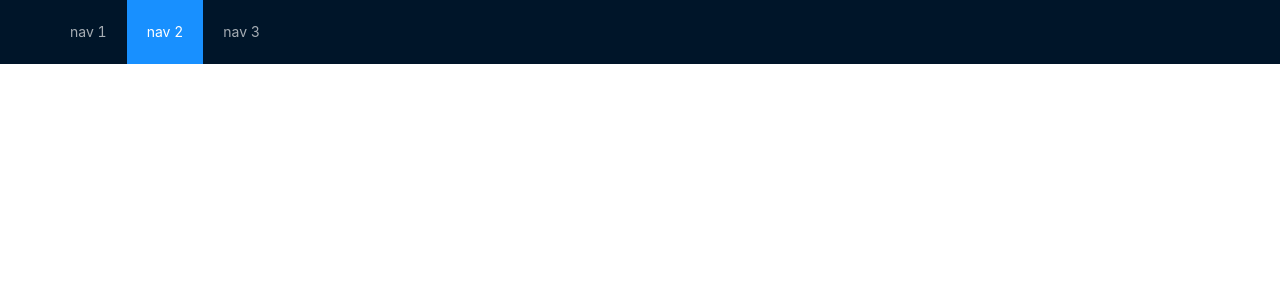
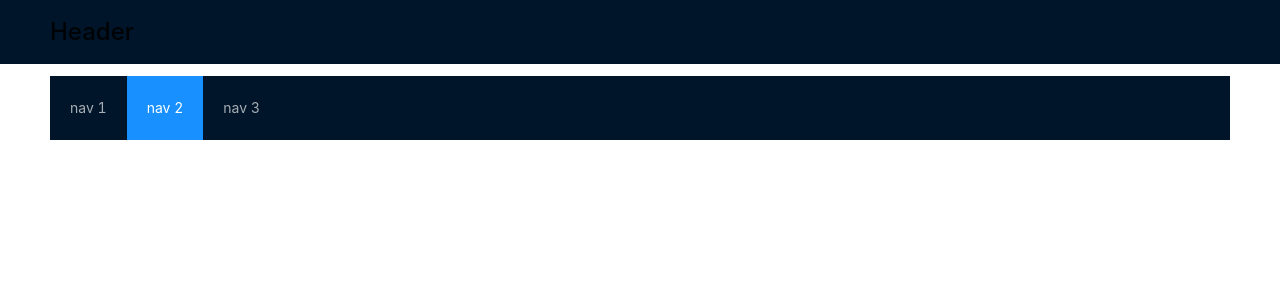
Before and after one commit to kevinadhiguna/react-antdesign-web, a React (Create React App) app: page / in a window 1280 px wide. Shown: the top 300 px of the page. Built offline with nearby package versions, Linux system fonts and the light colour scheme.

Commit message:
refactor: add AppHeader component

```diff
--- a/src/App.js
+++ b/src/App.js
@@ -3,6 +3,7 @@ import 'antd/dist/antd.css';
 import { Layout, Menu } from 'antd';
 
 import './App.css';
+import AppHeader from './components/common/header';
 
 const { Header } = Layout;
 
@@ -10,6 +11,7 @@ function App() {
   return (
     <Layout className='layout'>
       <Header>
+        <AppHeader />
         <div className='logo' />
         <Menu theme='dark' mode='horizontal' defaultSelectedKeys={['2']}>
           <Menu.Item key='1'>nav 1</Menu.Item>
--- /dev/null
+++ b/src/components/common/header.js
@@ -0,0 +1,9 @@
+import React from 'react';
+
+function AppHeader() {
+    return(
+        <h1>Header</h1>
+    );
+}
+
+export default AppHeader;
```
Also changed, not shown: 1 other file (tests, documents, lock files or other folders).
